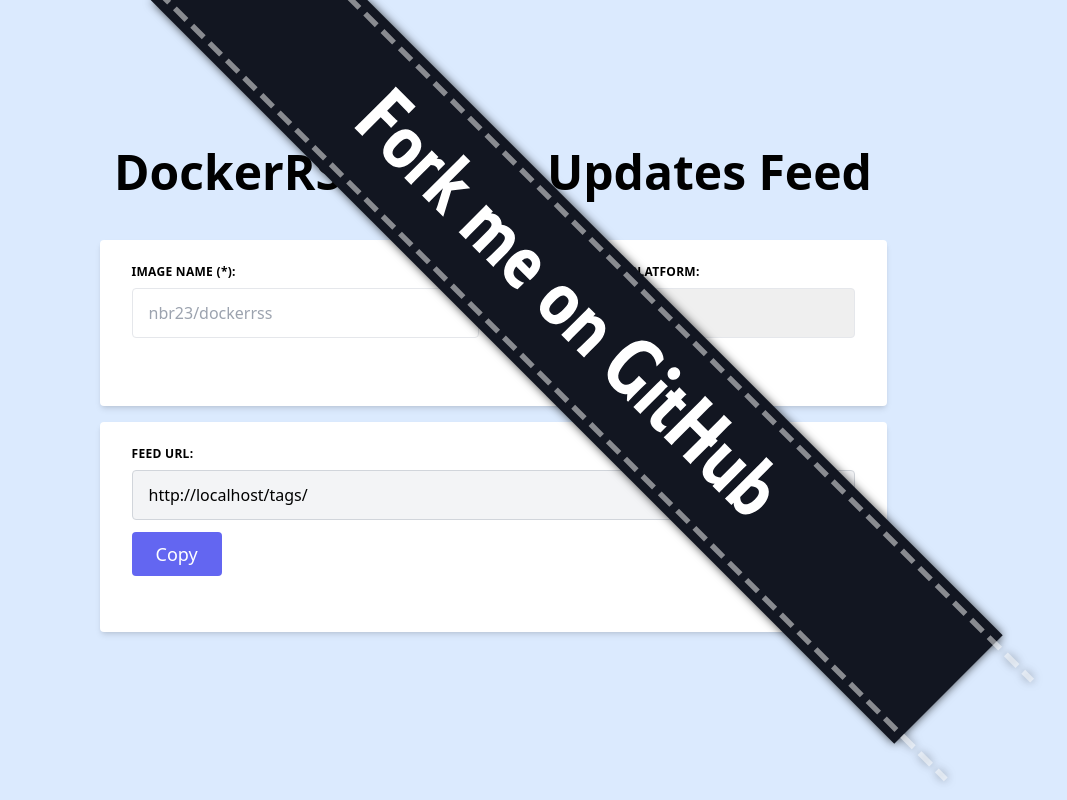
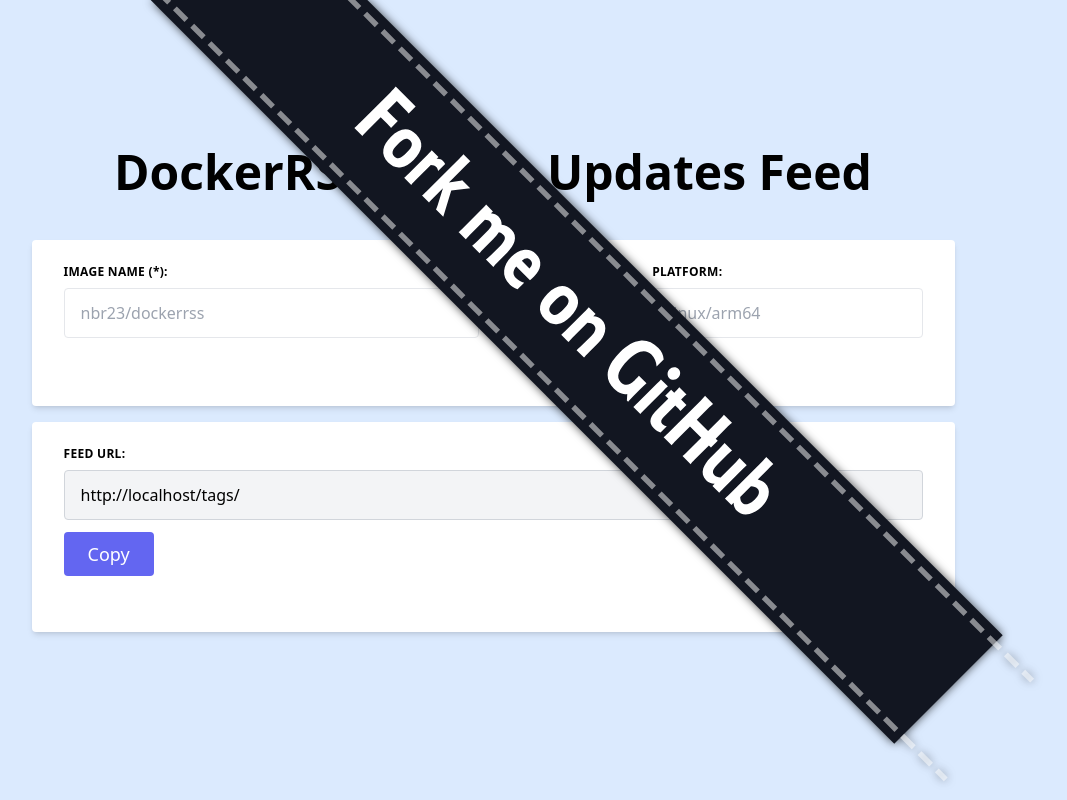
Before and after one commit to nbr23/dockerRSS, a Vue app in the folder front/: page / in a window 1280 px wide. Shown: the whole page, without its empty margins (147-1214 px from the left). Built offline with nearby package versions, Linux system fonts and the light colour scheme.

Commit message:
Update platform selection

```diff
--- a/front/src/App.vue
+++ b/front/src/App.vue
@@ -9,7 +9,7 @@
       imageName: '',
       currentUrl: location.toString(),
       imageTag: '',
-      imagePlatform: 'Any',
+      imagePlatform: '',
     }
   },
   methods: {
@@ -55,13 +55,9 @@
                     for="imagePlatform">
                     Platform:
                   </label>
-                  <select v-model="imagePlatform"
+                  <input v-model="imagePlatform"
                     class="block appearance-none w-full bg-grey-lighter border border-grey-lighter text-grey-darker py-3 px-4 pr-8 rounded"
-                    id="imagePlatform">
-                    <option>Any</option>
-                    <option>linux/arm64</option>
-                    <option>linux/amd64</option>
-                  </select>
+                    id="imagePlatform" placeholder="linux/arm64" />
                 </div>
               </div>
             </div>
--- a/front/src/components/Header.vue
+++ b/front/src/components/Header.vue
@@ -3,7 +3,7 @@
     <div class="mb-8 flex flex-col items-center">
       <!-- <div
       class="container mx-auto justify-center flex px-5 py-24 md:flex-row mx-auto w-screen items-center text-slate-500"> -->
-      <h1 class="text-5xl font-bold items-center  justify-center">DockerRSS Image Updates Feed</h1>
+      <h1 class="text-5xl font-bold items-center justify-center">DockerRSS Image Updates Feed</h1>
     </div>
   </header>
 </template>
```
